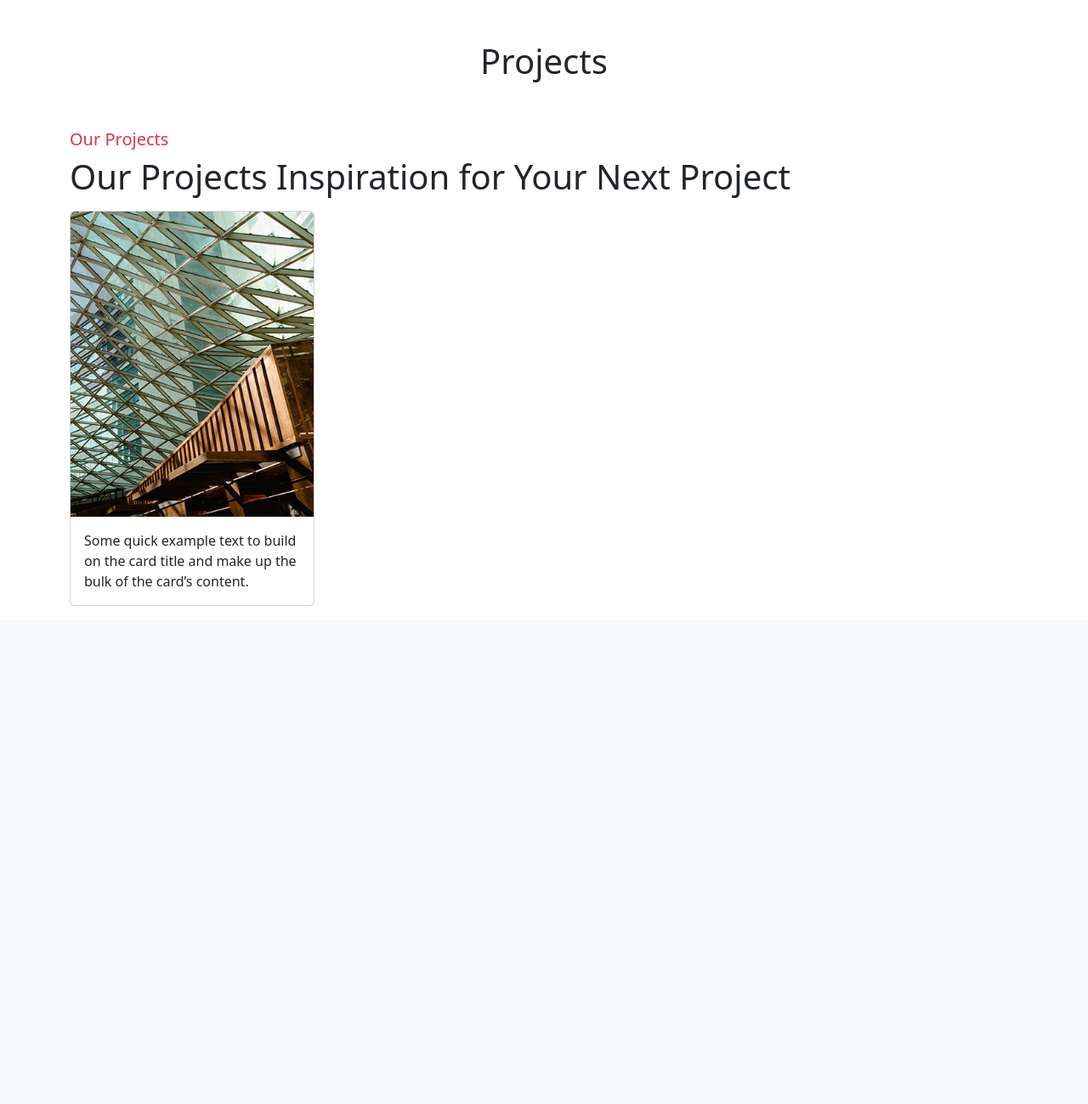
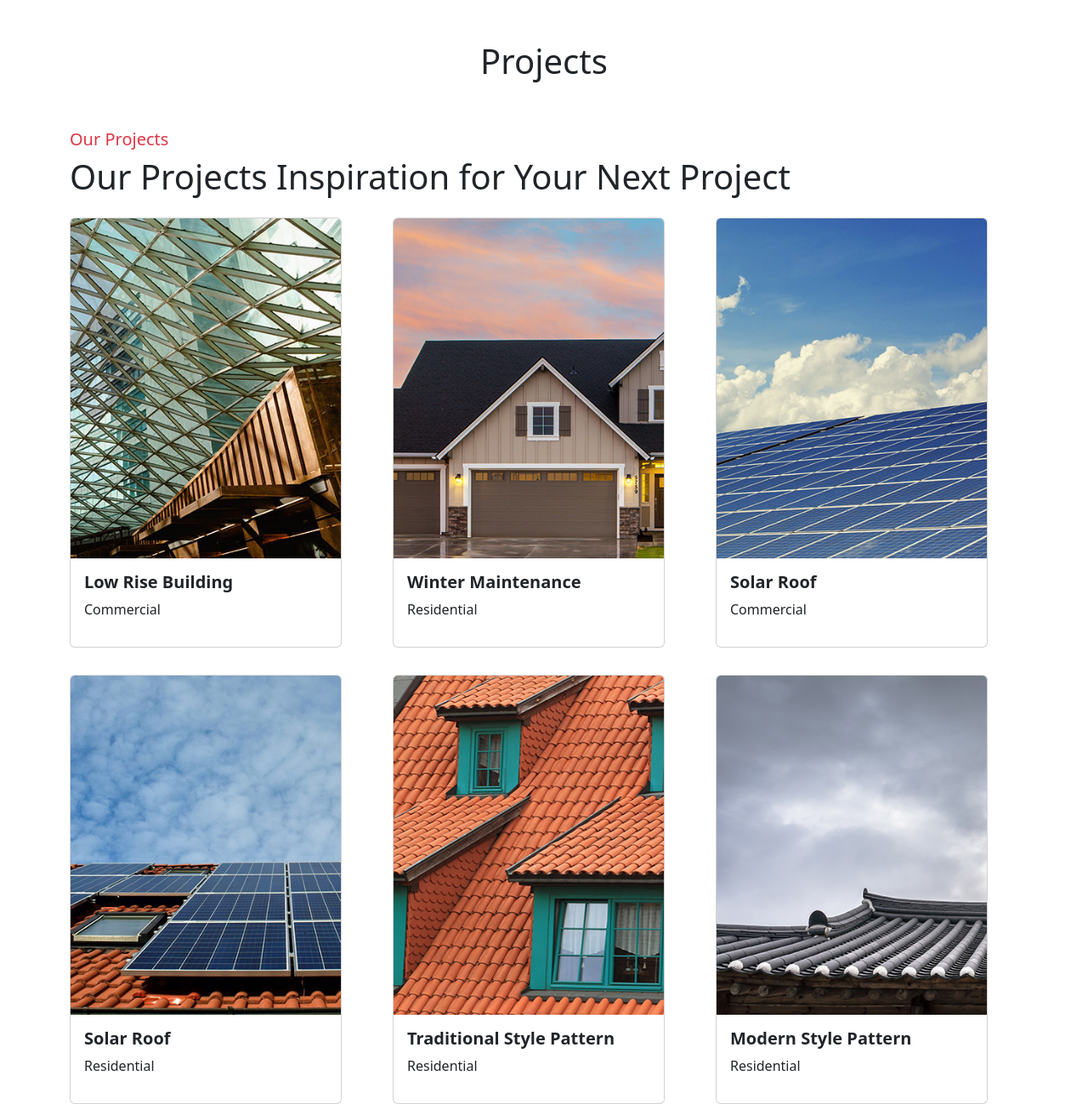
Before and after one commit to Samarthgawade19/primeconstruct, a PHP site: page /project.php in a window 1280 px wide. Shown: the part 70-1369 px from the top of the page at 85% size. Before the commit the page ends 783 px from the top, so only its background shows below. Run offline with PHP 8.4, Linux system fonts and the light colour scheme.

Commit message:
some change

```diff
--- a/project.php
+++ b/project.php
@@ -6,14 +6,68 @@
 </div>
 <div class="container-fluid">
     <div class="container">
-        <h5 class="text-danger">Our Projects</h5>
-        <h1>Our Projects Inspiration for Your Next Project</h1>
-        <div class="card mt-3" style="width: 18rem;">
-            <img src="img/11.jpg" class="card-img-top" alt="error">
-            <div class="card-body">
-                <p class="card-text">Some quick example text to build on the card title and make up the bulk of the
-                    card’s content.</p>
+        <div class="row">
+            <h5 class="text-danger">Our Projects</h5>
+            <h1>Our Projects Inspiration for Your Next Project</h1>
+            <div class="col-lg-4">
+                <div class="card mt-3" style="width: 20rem;">
+                    <img src="../img/11.jpg" class="card-img-top" alt="...">
+                    <div class="card-body">
+                        <h5><b>Low Rise Building</b></h5>
+                        <p>Commercial</p>
+                    </div>
+                </div>
+            </div>
+
+            <div class="col-lg-4">
+                <div class="card mt-3" style="width: 20rem;">
+                    <img src="../img/2.jpg" class="card-img-top" alt="...">
+                    <div class="card-body">
+                        <h5><b>Winter Maintenance</b></h5>
+                        <p>Residential</p>
+                    </div>
+                </div>
+            </div>
+
+            <div class="col-lg-4">
+                <div class="card mt-3" style="width: 20rem;">
+                    <img src="../img/3.jpg" class="card-img-top" alt="...">
+                    <div class="card-body">
+                        <h5><b>Solar Roof</b></h5>
+                        <p>Commercial</p>
+                    </div>
+                </div>
+            </div>
+        </div>
+        <div class="row mt-3">
+            <div class="col-lg-4">
+                <div class="card mt-3" style="width: 20rem;">
+                    <img src="../img/4.jpg" class="card-img-top" alt="...">
+                    <div class="card-body">
+                        <h5><b>Solar Roof</b></h5>
+                        <p>Residential</p>
+                    </div>
+                </div>
+            </div>
+
+            <div class="col-lg-4">
+                <div class="card mt-3" style="width: 20rem;">
+                    <img src="../img/5.jpg" class="card-img-top" alt="...">
+                    <div class="card-body">
+                        <h5><b>Traditional Style Pattern</b></h5>
+                        <p>Residential</p>
+                    </div>
+                </div>
+            </div>
+
+            <div class="col-lg-4">
+                <div class="card mt-3" style="width: 20rem;">
+                    <img src="../img/6.jpg" class="card-img-top" alt="...">
+                    <div class="card-body">
+                        <h5><b>Modern Style Pattern</b></h5>
+                        <p>Residential</p>
+                    </div>
+                </div>
             </div>
         </div>
     </div>
-</div>
```
Also changed, not shown: img/2.jpg (added), img/3.jpg (added), img/4.jpg (added), img/5.jpg (added), img/6.jpg (added).
